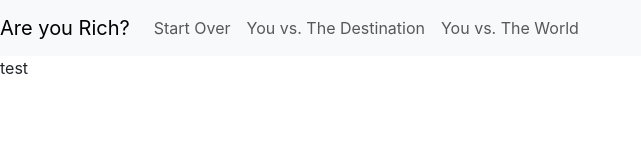
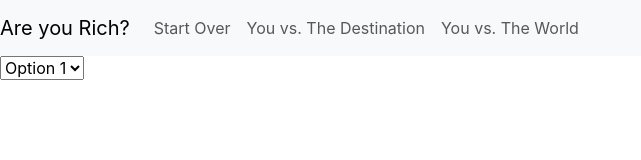
Before and after one commit to zkdoran/react-app-currency, a React (Create React App) app: page / in a window 1280 px wide. Shown: the top 160 px of the page, without its empty margins (0-641 px from the left). Built offline with nearby package versions, Linux system fonts and the light colour scheme; no server answers; the HTML template or start-up script is replaced by a standard one.

Commit message:
setting up home

```diff
--- a/src/Home.js
+++ b/src/Home.js
@@ -2,12 +2,39 @@ import React from 'react';
 import { json, checkStatus } from './utils';
 
 class StartOver extends React.Component {
+  constructor(props) {
+    super(props);
+    this.state = {
+      currencies: null,
+    };
+  }
+
+  componentDidMount () {
+    fetch('https://api.frankfurter.app/currencies')
+    .then(checkStatus)
+    .then(json)
+    .then((data) => {
+      this.setState({ currencies: data });
+    })
+    .catch((error) => {
+      this.setState({ error: error.message });
+      console.log(error);
+    })
+  }
+
 
 
   render() {
     return (
-      <div>
-        <p>test</p>
+      <div className="row">
+        <div className="col">
+          <select>
+            <option>Option 1</option>
+          </select>
+        </div>
+        <div className="col">
+
+        </div>
       </div>
     )
   }
```
